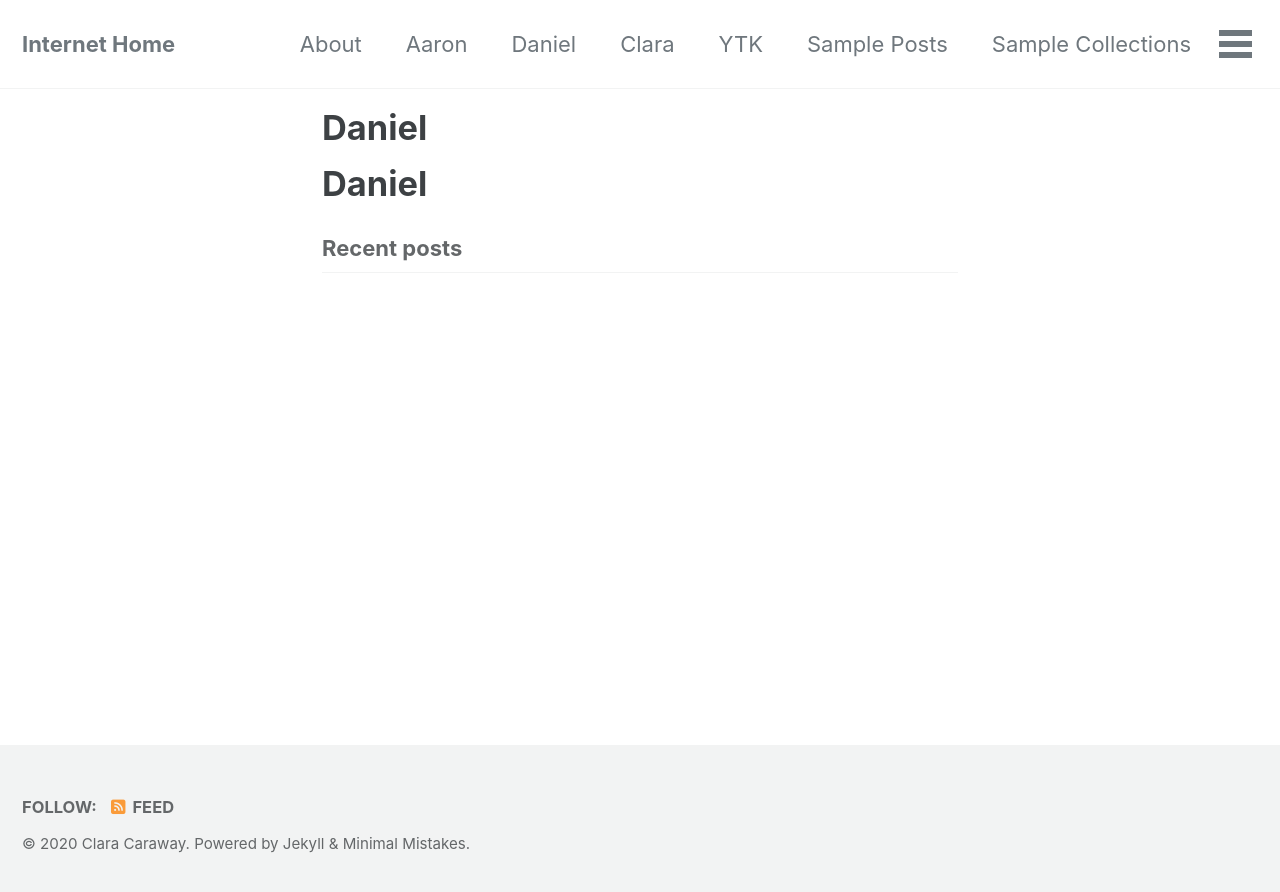
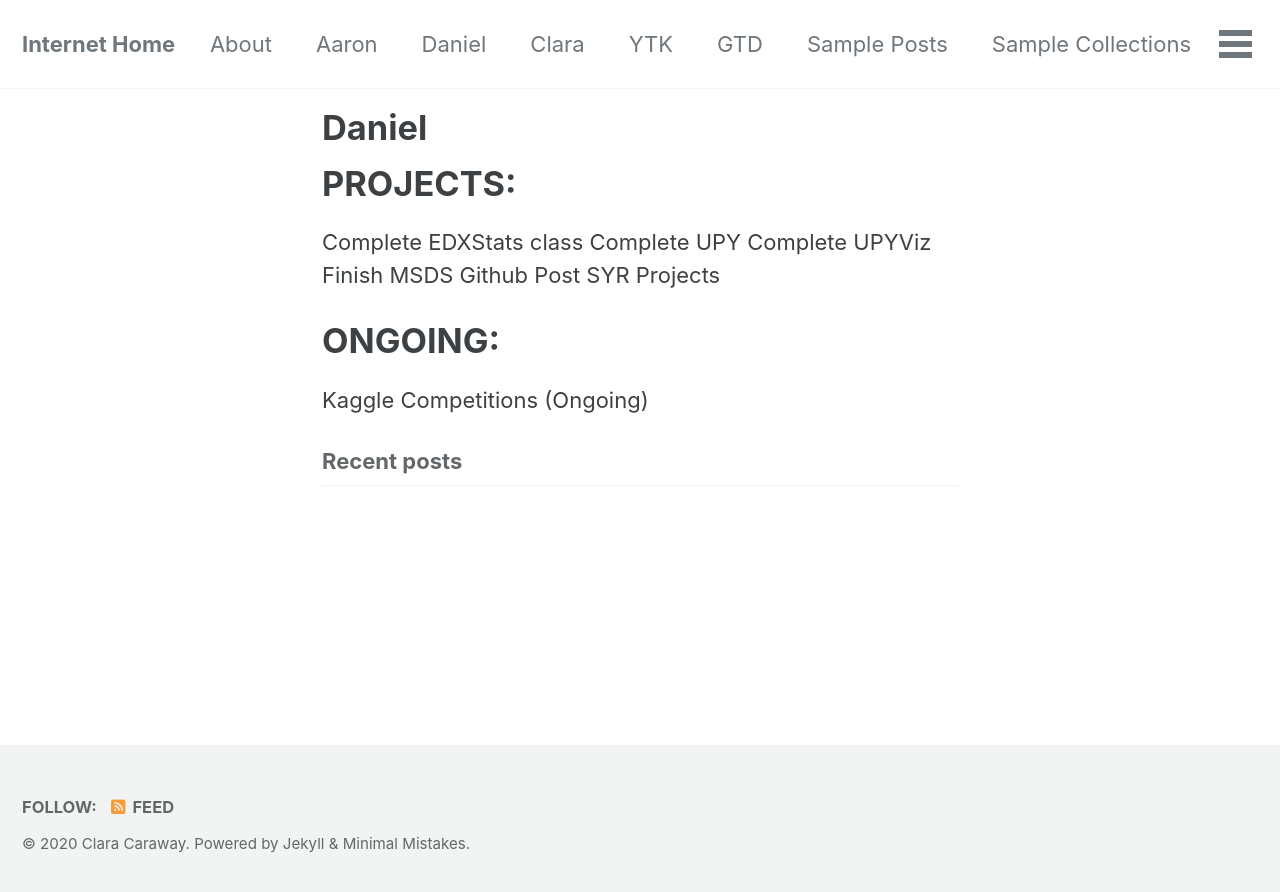
Before and after one commit to claracaraway/claracaraway.github.io, a Jekyll site: the page built from _pages/DANIEL.md, in a window 1280 px wide. Shown: the top 892 px of the page. Built offline with Jekyll 4.4.1, drawn with Linux system fonts in a browser that asks for light colours; cached includes are drawn as plain includes; nearby versions of some CDN libraries.

Commit message:
Adding GTD page

```diff
--- a/_data/navigation.yml
+++ b/_data/navigation.yml
@@ -12,6 +12,8 @@
     url: /clara/
   - title: "YTK"
     url: /YTK/
+  - title: "GTD"
+    url: /GTD/
   - title: "Sample Posts"
     url: /year-archive/
   - title: "Sample Collections"
--- a/_pages/DANIEL.md
+++ b/_pages/DANIEL.md
@@ -4,4 +4,14 @@
 permalink: /projects/daniel/
 ---
 
-# Daniel
+# PROJECTS:
+
+Complete EDXStats class
+Complete UPY
+Complete UPYViz
+Finish MSDS Github
+Post SYR Projects
+
+# ONGOING:
+
+Kaggle Competitions (Ongoing)
```
Also changed, not shown: _pages/AARON.md (+9 -1 lines), _pages/CLARA.md (+13 -1 lines), _pages/GTD.md (added, +13 -0 lines), _pages/YTK.md (+8 -1 lines).
